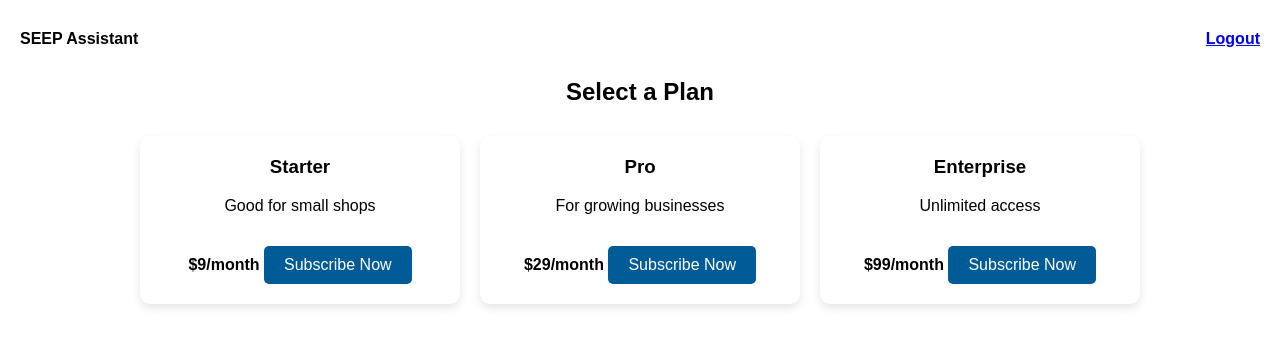
After one commit to Dayzcorp/noble-server, a Flask app: page /billing in a window 1280 px wide. The commit adds this page. Shown: the top 347 px of the page. Run offline with Flask 3, Linux system fonts and the light colour scheme.

Commit message:
Add polished UI templates and billing route

```diff
--- a/app.py
+++ b/app.py
@@ -93,7 +93,13 @@ def setup() -> str:
         token = request.form.get("shopify_token")
         if token:
             session["shopify_token"] = token
-        return redirect(url_for("index"))
+        return render_template(
+            "setup.html",
+            bot_name=session["bot_name"],
+            shopify_domain=session["shopify_domain"],
+            shopify_token=session.get("shopify_token", ""),
+            success=True,
+        )
 
     return render_template(
         "setup.html",
@@ -107,6 +113,12 @@ def setup() -> str:
 def index() -> str:
     cfg = get_config()
     return render_template("index.html", bot_name=cfg["bot_name"], shop_domain=cfg["shopify_domain"])
+
+
+@app.route("/billing")
+def billing() -> str:
+    """Display subscription plans."""
+    return render_template("billing.html")
 
 
 @app.route("/chat", methods=["POST"])
--- /dev/null
+++ b/templates/billing.html
@@ -0,0 +1,84 @@
+<!DOCTYPE html>
+<html lang="en">
+<head>
+    <meta charset="UTF-8">
+    <meta name="viewport" content="width=device-width, initial-scale=1.0">
+    <title>Billing</title>
+    <style>
+        body {
+            font-family: Arial, sans-serif;
+            margin: 0;
+            padding: 20px;
+            text-align: center;
+        }
+        header {
+            display: flex;
+            justify-content: space-between;
+            align-items: center;
+            padding: 10px 0;
+            font-weight: bold;
+        }
+        .plans {
+            display: flex;
+            justify-content: center;
+            flex-wrap: wrap;
+            gap: 20px;
+            margin-top: 30px;
+        }
+        .plan {
+            width: 280px;
+            background: #fff;
+            border-radius: 10px;
+            box-shadow: 0 4px 8px rgba(0,0,0,0.1);
+            padding: 20px;
+            animation: fadeIn 0.5s ease forwards;
+        }
+        .plan h3 { margin-top: 0; }
+        .plan button {
+            margin-top: 15px;
+            padding: 10px 20px;
+            border: none;
+            border-radius: 5px;
+            background: #005b96;
+            color: #fff;
+            cursor: pointer;
+            font-size: 1em;
+            transition: background 0.2s ease;
+        }
+        .plan button:hover { background: #00487c; }
+        @keyframes fadeIn { from { opacity: 0; transform: translateY(10px);} to { opacity: 1; transform: translateY(0);} }
+        @media(max-width:600px){
+            .plans { flex-direction: column; align-items: center; }
+            .plan { width: 90%; }
+        }
+    </style>
+</head>
+<body>
+    <header>
+        <div>SEEP Assistant</div>
+        <div><a href="#">Logout</a></div>
+    </header>
+
+    <h2>Select a Plan</h2>
+    <div class="plans">
+        <div class="plan">
+            <h3>Starter</h3>
+            <p>Good for small shops</p>
+            <strong>$9/month</strong>
+            <button>Subscribe Now</button>
+        </div>
+        <div class="plan">
+            <h3>Pro</h3>
+            <p>For growing businesses</p>
+            <strong>$29/month</strong>
+            <button>Subscribe Now</button>
+        </div>
+        <div class="plan">
+            <h3>Enterprise</h3>
+            <p>Unlimited access</p>
+            <strong>$99/month</strong>
+            <button>Subscribe Now</button>
+        </div>
+    </div>
+</body>
+</html>
```
Also changed, not shown: templates/index.html (+41 -56 lines), templates/setup.html (+47 -23 lines).
